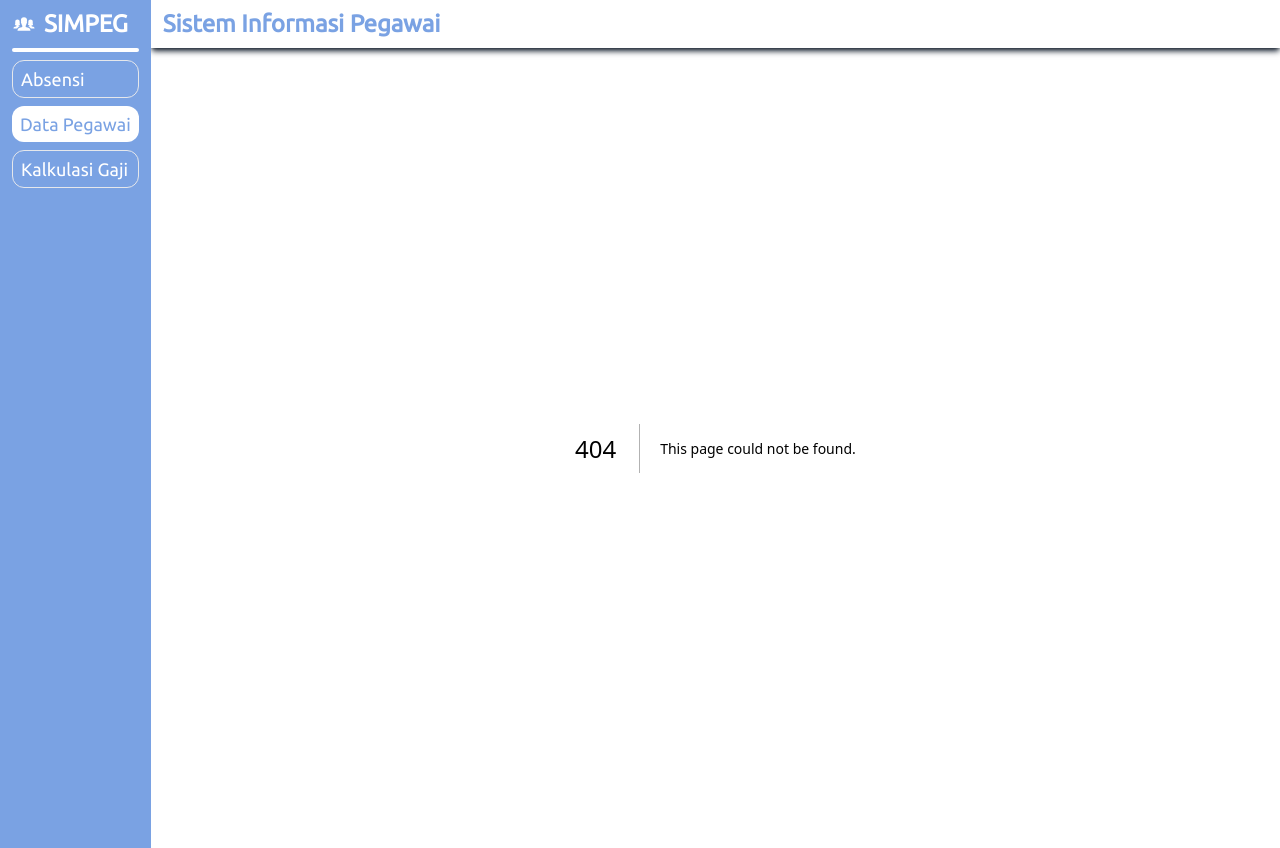
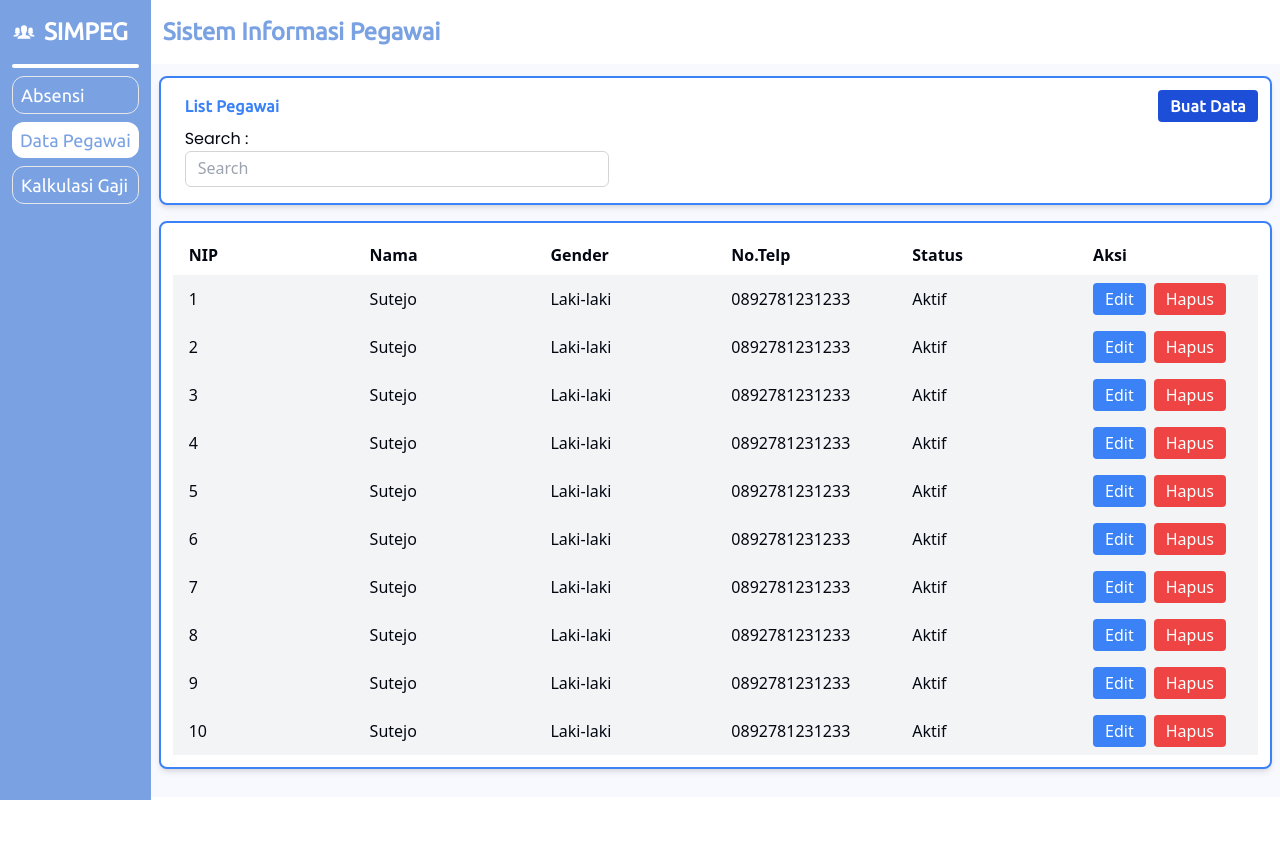
Before and after one commit to cocoth/SIMPEG, a Next.js app: page /data-pegawai in a window 1280 px wide. Before the commit this address had no page. After the commit the page ends 800 px from the top, so only its background shows below. Built offline with nearby package versions, Linux system fonts and the light colour scheme.

Commit message:
Data Pegawai

```diff
--- a/package.json
+++ b/package.json
@@ -13,7 +13,7 @@
     "@radix-ui/react-slot": "^1.0.2",
     "class-variance-authority": "^0.7.0",
     "clsx": "^2.1.0",
-    "next": "14.2.1",
+    "next": "^14.2.1",
     "react": "^18",
     "react-dom": "^18",
     "react-icons": "^5.1.0",
--- /dev/null
+++ b/src/app/data-pegawai/data.js
@@ -0,0 +1,74 @@
+const Data = [
+ {
+  nip: 1,
+  nama: "Sutejo",
+  gender: "Laki-laki",
+  telephone: "0892781231233",
+  status: "Aktif"
+ },
+ {
+  nip: 2,
+  nama: "Sutejo",
+  gender: "Laki-laki",
+  telephone: "0892781231233",
+  status: "Aktif"
+ },
+ {
+  nip: 3,
+  nama: "Sutejo",
+  gender: "Laki-laki",
+  telephone: "0892781231233",
+  status: "Aktif"
+ },
+ {
+  nip: 4,
+  nama: "Sutejo",
+  gender: "Laki-laki",
+  telephone: "0892781231233",
+  status: "Aktif"
+ },
+ {
+  nip: 5,
+  nama: "Sutejo",
+  gender: "Laki-laki",
+  telephone: "0892781231233",
+  status: "Aktif"
+ },
+ {
+  nip: 6,
+  nama: "Sutejo",
+  gender: "Laki-laki",
+  telephone: "0892781231233",
+  status: "Aktif"
+ },
+ {
+  nip: 7,
+  nama: "Sutejo",
+  gender: "Laki-laki",
+  telephone: "0892781231233",
+  status: "Aktif"
+ },
+ {
+  nip: 8,
+  nama: "Sutejo",
+  gender: "Laki-laki",
+  telephone: "0892781231233",
+  status: "Aktif"
+ },
+ {
+  nip: 9,
+  nama: "Sutejo",
+  gender: "Laki-laki",
+  telephone: "0892781231233",
+  status: "Aktif"
+ },
+ {
+  nip: 10,
+  nama: "Sutejo",
+  gender: "Laki-laki",
+  telephone: "0892781231233",
+  status: "Aktif"
+ },
+];
+
+export default Data;
--- /dev/null
+++ b/src/app/data-pegawai/page.tsx
@@ -0,0 +1,74 @@
+import { useState } from "react";
+import Data from "./data";
+
+export default function Home() {
+  return (
+    <main>
+      <section className="px-2 py-3 bg-[#f8f9fe]">
+        <div className="bg-white flex flex-col shadow-md border-2 rounded-lg border-blue-500  ">
+          <div className="flex flex-col mx-3 my-3">
+            <div className="flex justify-between">
+              <div className="px-3 py-1">
+                <h3 className="text-md font-ubuntu font-bold text-blue-500 tracking-wide">
+                  List Pegawai
+                </h3>
+              </div>
+              <div className="bg-blue-700 px-3 py-1 rounded-sm">
+                <h1 className=" text-md font-ubuntu font-semibold text-white tracking-wide cursor-pointer">
+                  Buat Data
+                </h1>
+              </div>
+            </div>
+            <div className="px-3 py-1">
+              <label htmlFor="search" className="font-poppins text-light">
+                Search :
+              </label>
+              <input
+                type="search"
+                className="relative bg-[#f8f9fe] bg- mb-0 -mr-0.5 w-2/5 block flex-auto rounded-md border border-solid border-neutral-300 bg-transparent bg-clip-padding px-3 py-[0.25rem] text-base font-normal leading-[1.6] text-neutral-700 outline-none transition duration-200 ease-in-out focus:z-[3] focus:border-primary focus:text-neutral-700 focus:shadow-[inset_0_0_0_1px_rgb(59,113,202)] focus:outline-none dark:border-neutral-600 dark:text-neutral-200 dark:placeholder:text-neutral-200 dark:focus:border-primary"
+                placeholder="Search"
+                aria-label="Search"
+                aria-describedby="button-addon1"
+              />
+            </div>
+          </div>
+        </div>
+        <div className="bg-white my-4 flex flex-col shadow-md border-2 border-blue-500 rounded-lg">
+          <div className="overflow-x-auto mx-3 my-3">
+            <table className="table-fixed w-full text-left">
+              <thead className="bg-white">
+                <tr>
+                  <th className="px-4 py-2">NIP</th>
+                  <th className="px-4 py-2">Nama</th>
+                  <th className="px-4 py-2">Gender</th>
+                  <th className="px-4 py-2">No.Telp</th>
+                  <th className="px-4 py-2">Status</th>
+                  <th className="px-4 py-2">Aksi</th>
+                </tr>
+              </thead>
+              <tbody>
+                {Data.map((item, index) => (
+                  <tr key={index} className="bg-gray-100">
+                    <td className="px-4 py-2">{item.nip}</td>
+                    <td className="px-4 py-2">{item.nama}</td>
+                    <td className="px-4 py-2">{item.gender}</td>
+                    <td className="px-4 py-2">{item.telephone}</td>
+                    <td className="px-4 py-2">{item.status}</td>
+                    <td className="px-4 py-2">
+                      <button className="px-3 py-1 bg-blue-500 text-white rounded">
+                        Edit
+                      </button>
+                      <button className="px-3 py-1 bg-red-500 text-white rounded ml-2">
+                        Hapus
+                      </button>
+                    </td>
+                  </tr>
+                ))}
+              </tbody>
+            </table>
+          </div>
+        </div>
+      </section>
+    </main>
+  );
+}
--- a/src/app/page.tsx
+++ b/src/app/page.tsx
@@ -5,11 +5,7 @@ import Image from "next/image";
 export default function Home() {
   return (
     <main>
-      <section className="m-3">
-        <h1>
-          test page
-        </h1>
-      </section>
+      <section className="px-2 py-3 bg-[#f8f9fe]">test page</section>
     </main>
   );
 }
--- a/src/components/navbar/Navbar.tsx
+++ b/src/components/navbar/Navbar.tsx
@@ -1,16 +1,15 @@
-import React from 'react'
+import React from "react";
 
 const Navbar = () => {
-    return (
-            <nav className=' w-full h-max bg-white shadow-md shadow-gray-800  '>
-                <section className='mx-3 flex items-center'>
-                    <h1 className='font-bold font-ubuntu text-preset text-2xl py-2 '>
-                        Sistem Informasi Pegawai
-                    </h1>
-                </section>
-            </nav>
+  return (
+    <nav className=" w-full h-max bg-white shadow-sm shadow-gray-800  ">
+      <section className="mx-3 py-2 flex items-center ">
+        <h1 className="font-bold font-ubuntu text-preset text-2xl py-2 ">
+          Sistem Informasi Pegawai
+        </h1>
+      </section>
+    </nav>
+  );
+};
 
-    )
-}
-
-export default Navbar
+export default Navbar;
--- a/src/components/navbar/SideBar.tsx
+++ b/src/components/navbar/SideBar.tsx
@@ -1,46 +1,51 @@
-'use client'
+"use client";
 import Link from "next/link";
 import { usePathname } from "next/navigation";
 import { IoIosPeople } from "react-icons/io";
 
 const SideBar = () => {
-    const path = usePathname()
-
+  const path = usePathname();
 
   return (
-        <aside className='bg-preset sticky min-h-screen w-max'>
-            <section className='flex flex-col justify-center mx-3 font-ubuntu'>
-                <div className='flex items-center gap-2 font-bold text-2xl text-white my-2'>
+    <aside className="bg-preset sticky min-h-screen w-max">
+      <section className="flex flex-col justify-center mx-3 font-ubuntu">
+        <div className="flex items-center gap-2 font-bold text-2xl text-white my-2 py-2">
           <IoIosPeople className="text-2xl" />
-                    <Link href={`/`}>
-                        SIMPEG
-                    </Link>
+          <Link href={`/`}>SIMPEG</Link>
         </div>
-                <div className='h-1 w-full bg-white rounded' />
-                <div className='grid grid-flow-row w-max gap-2 my-2 capitalize text-white text-lg '>
+        <div className="h-1 w-full bg-white rounded" />
+        <div className="grid grid-flow-row w-max gap-2 my-2 capitalize text-white text-lg ">
           <Link
             href={`/absensi`}
-                        className={`rounded-xl py-1 px-2 ${path === '/absensi' ? 'bg-white text-preset ' : 'border text-white'}`}
-                    >
+            className={`rounded-xl py-1 px-2 ${
+              path === "/absensi"
+                ? "bg-white text-preset "
+                : "border text-white"
+            }`}>
             Absensi
           </Link>
           <Link
             href={`/data-pegawai`}
-                        className={`rounded-xl py-1 px-2 ${path === '/data-pegawai' ? 'bg-white text-preset' : 'border text-white'}`}
-                    >
+            className={`rounded-xl py-1 px-2 ${
+              path === "/data-pegawai"
+                ? "bg-white text-preset"
+                : "border text-white"
+            }`}>
             Data Pegawai
           </Link>
           <Link
             href={`/kalkulasi`}
-                        className={`rounded-xl py-1 px-2 ${path === '/kalkulasi' ? 'bg-white text-preset' : 'border text-white'}`}
-                    >
+            className={`rounded-xl py-1 px-2 ${
+              path === "/kalkulasi"
+                ? "bg-white text-preset"
+                : "border text-white"
+            }`}>
             Kalkulasi Gaji
           </Link>
         </div>
-
       </section>
     </aside>
-    )
-}
+  );
+};
 
-export default SideBar
+export default SideBar;
--- a/tailwind.config.ts
+++ b/tailwind.config.ts
@@ -1,13 +1,13 @@
-import type { Config } from "tailwindcss"
+import type { Config } from "tailwindcss";
 
 const config = {
   darkMode: ["class"],
   content: [
-    './pages/**/*.{ts,tsx}',
-    './components/**/*.{ts,tsx}',
-    './app/**/*.{ts,tsx}',
-    './src/**/*.{ts,tsx}',
-	],
+    "./pages/**/*.{ts,tsx}",
+    "./components/**/*.{ts,tsx}",
+    "./app/**/*.{ts,tsx}",
+    "./src/**/*.{ts,tsx}",
+  ],
   prefix: "",
   theme: {
     container: {
@@ -19,17 +19,18 @@ const config = {
     },
     extend: {
       fontFamily: {
-        'poppins': ["var(--font-poppins)"],
-        'fjallaOne': ["var(--font-fajllaOne)"],
-        'ubuntu': ["var(--font-ubuntu)"],
-        'lobster': ["var(--font-lobster)"],
+        poppins: ["var(--font-poppins)"],
+        fjallaOne: ["var(--font-fajllaOne)"],
+        ubuntu: ["var(--font-ubuntu)"],
+        lobster: ["var(--font-lobster)"],
       },
       colors: {
-        preset:{
+        preset: {
           DEFAULT: "#7AA2E3",
           primary: "#6AD4DD",
           secondary: "#97E7E1",
-          bright: "#F8F6E3"
+          bright: "#F8F6E3",
+          primaryBg: "0000FF",
         },
         border: "hsl(var(--border))",
         input: "hsl(var(--input))",
@@ -87,6 +88,6 @@ const config = {
     },
   },
   plugins: [require("tailwindcss-animate")],
-} satisfies Config
+} satisfies Config;
 
-export default config
+export default config;
```
Also changed, not shown: 1 other file (tests, documents, lock files or other folders). Lines whose indentation alone changed are shown as unchanged.
